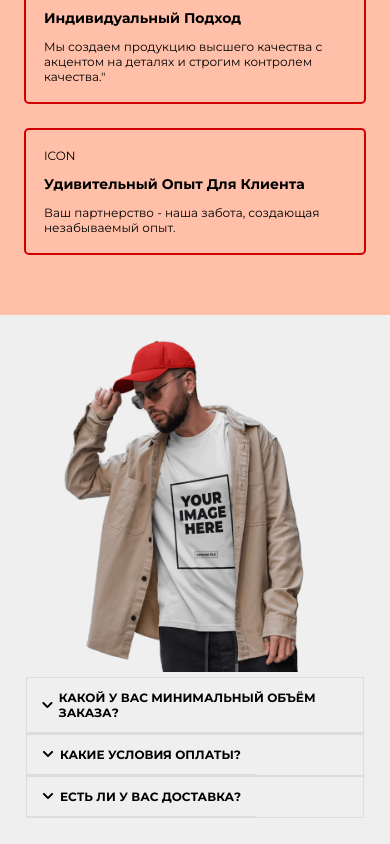
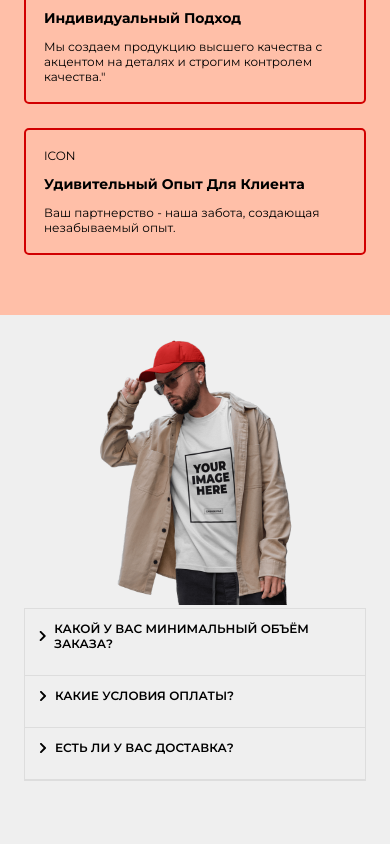
Before and after one commit to SardorDev12/basico.uz, a React (Vite) app: page / in a window 390 px wide. Shown: the part 2408-3252 px from the top of the page. After the commit the page ends 3213 px from the top, so only its background shows below. Built offline with nearby package versions, Linux system fonts and the light colour scheme.

Commit message:
FAQ SECTION fix 3

```diff
--- a/src/App.jsx
+++ b/src/App.jsx
@@ -1,8 +1,8 @@
+import Faq from "./Components/Faq";
 import Header from "./Components/Header";
 import Home from "./Components/Home";
 import Qualities from "./Components/Qualities";
 import Services from "./Components/Services";
-import FAQ from "./Components/FAQ";
 
 function App() {
   return (
@@ -11,7 +11,7 @@ function App() {
       <Home />
       <Services />
       <Qualities />
-      <FAQ />
+      <Faq />
     </>
   );
 }
--- a/src/Components/FAQ_Item.jsx
+++ b/src/Components/FAQ_Item.jsx
@@ -1,5 +1,5 @@
 import React, { useState } from "react";
-import { FaChevronDown } from "react-icons/fa";
+import { FaChevronDown, FaChevronRight } from "react-icons/fa";
 
 function FAQ_Item({ question, answer }) {
   const [isAnswerVisible, setIsAnswerVisible] = useState(false);
@@ -9,19 +9,15 @@ function FAQ_Item({ question, answer }) {
   };
 
   return (
-    <tbody>
-      <tr>
-        <th onClick={toggleAnswer} className="faq-question">
-          <FaChevronDown />
-          {question}
-        </th>
-      </tr>
-      <tr>
-        <td className={`answer ${isAnswerVisible ? "visible" : "hide"}`}>
-          {isAnswerVisible && answer}
-        </td>
-      </tr>
-    </tbody>
+    <div className="faq-item">
+      <div onClick={toggleAnswer} className="faq-question">
+        {isAnswerVisible ? <FaChevronDown /> : <FaChevronRight />}
+        {question}
+      </div>
+      <div className={`answer ${isAnswerVisible ? "visible" : ""}`}>
+        {answer}
+      </div>
+    </div>
   );
 }
 
--- a/src/Components/Faq.JSX
+++ b/src/Components/Faq.JSX
@@ -1,3 +1,35 @@
+// import faqImage from "../assets/Images/faq-image.png";
+// import "../Sass/faq.scss";
+// import FAQ_Item from "./FAQ_Item";
+
+// function Faq() {
+//   return (
+//     <section className="faq-section">
+//       <div className="faq-container">
+//         <table>
+//           <FAQ_Item
+//             question={"КАКОЙ У ВАС МИНИМАЛЬНЫЙ ОБЪЁМ ЗАКАЗА?"}
+//             answer={"Минимальный объём заказа составляет 20."}
+//           />
+//           <FAQ_Item
+//             question={"КАКИЕ УСЛОВИЯ ОПЛАТЫ?"}
+//             answer={"Предоплата в размере 50% необходима при заказе."}
+//           />
+//           <FAQ_Item
+//             question={"ЕСТЬ ЛИ У ВАС ДОСТАВКА?"}
+//             answer={
+//               "Мы предоставляем B2B доставку в пределах Ташкента. За пределами Ташкента оплата должна быть произведена клиентом."
+//             }
+//           />
+//         </table>
+//       </div>
+//       <div className="faq-image">
+//         <img src={faqImage} alt="faq-image" />
+//       </div>
+//     </section>
+//   );
+// }
+// export default Faq;
 import faqImage from "../assets/Images/faq-image.png";
 import "../Sass/faq.scss";
 import FAQ_Item from "./FAQ_Item";
@@ -6,7 +38,6 @@ function Faq() {
   return (
     <section className="faq-section">
       <div className="faq-container">
-        <table>
         <FAQ_Item
           question={"КАКОЙ У ВАС МИНИМАЛЬНЫЙ ОБЪЁМ ЗАКАЗА?"}
           answer={"Минимальный объём заказа составляет 20."}
@@ -21,7 +52,6 @@ function Faq() {
             "Мы предоставляем B2B доставку в пределах Ташкента. За пределами Ташкента оплата должна быть произведена клиентом."
           }
         />
-        </table>
       </div>
       <div className="faq-image">
         <img src={faqImage} alt="faq-image" />
--- a/src/Sass/faq.scss
+++ b/src/Sass/faq.scss
@@ -6,54 +6,40 @@
 
 .faq-section {
   @include flex-row;
+  justify-content: space-evenly;
 }
 
-.faq-container > table > tbody {
-  @include flex-column;
-  align-items: flex-start;
-  width: 100%;
-  border-collapse: collapse;
+.faq-container {
   border: 1px solid #ddd;
 }
 
-th {
-  padding: 12px 15px;
-  text-align: left;
+.faq-item {
   border-bottom: 1px solid #ddd;
-  width: 100%;
+  padding: 1rem;
+}
+.faq-question {
   @include flex-row;
   justify-content: flex-start;
   gap: 0.5rem;
+  margin-bottom: 1rem;
+  font-weight: 600;
 }
 
-td {
-  max-width: 600px;
+.answer {
+  height: 0;
+  overflow: hidden;
+  transition: all 0.3s ease-in-out;
+  max-width: 500px;
 }
 
-table > tr {
-  width: 100%;
-  padding: 0.5rem 1rem;
-
-  th {
-    font-size: 1.3rem;
-    cursor: pointer;
-  }
-}
-
-.answer.hide {
-  display: none;
-}
-
-@media screen and (max-width: 768px) {
-  .faq-image {
-    margin-right: 2rem;
-    width: 300px;
-  }
+.answer.visible {
+  height: 20px;
 }
 
 @media screen and (max-width: 425px) {
   .faq-image {
-    width: 250px;
+    width: 200px;
+    margin: 0;
   }
   .faq-section {
     flex-direction: column-reverse;
```
Lines whose indentation alone changed are shown as unchanged.
